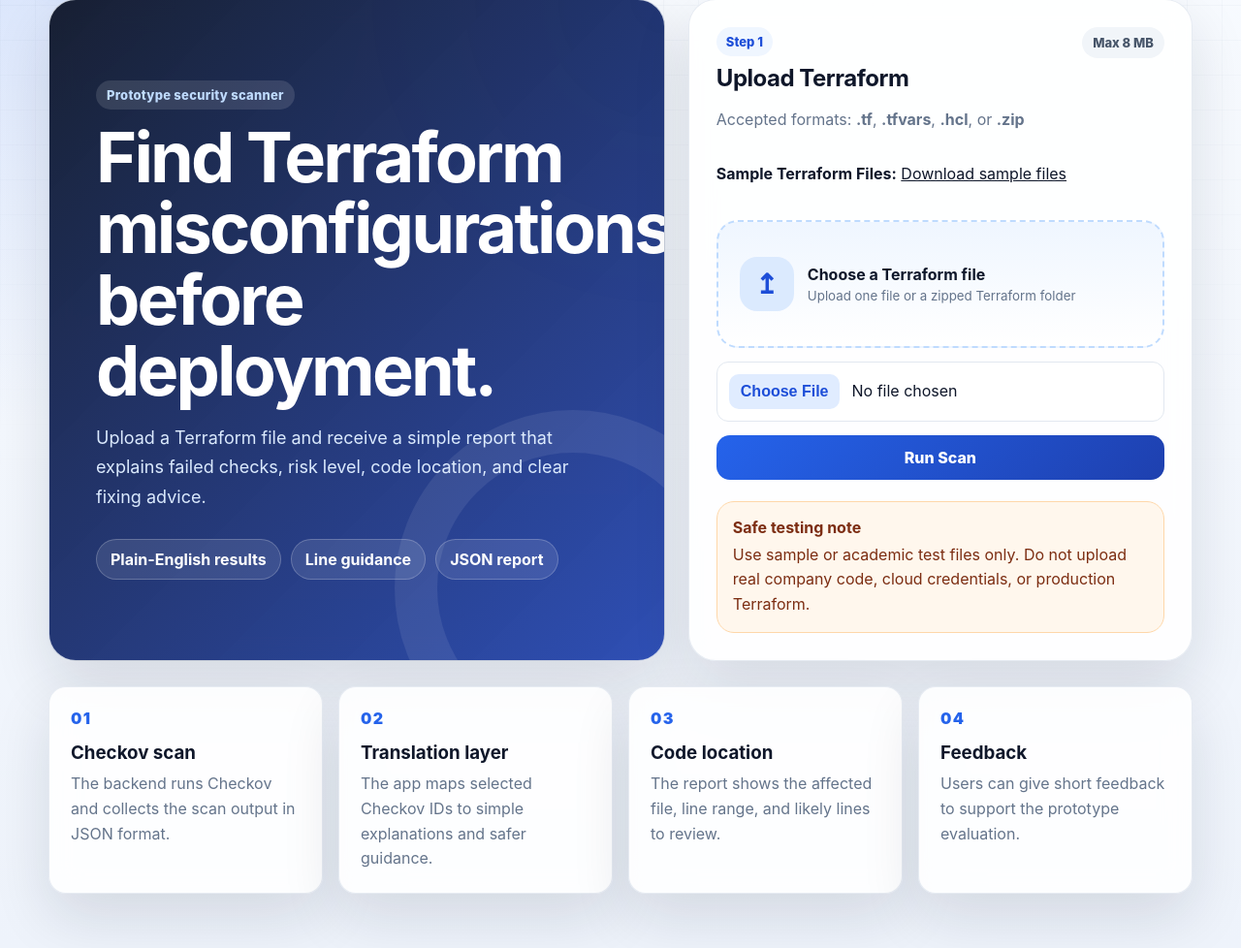
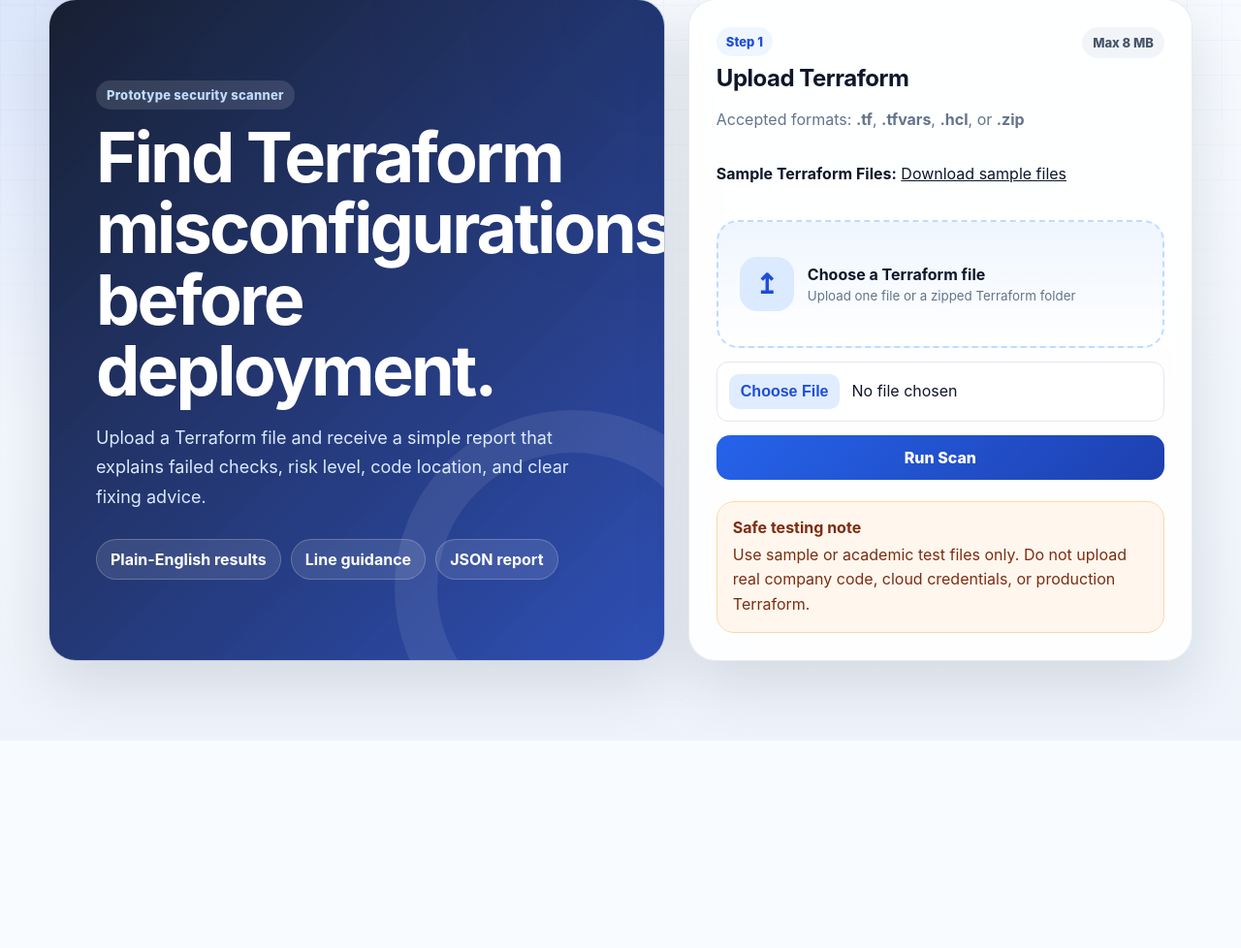
Before and after one commit to krishnaaa0318/dissertation, a Flask app: page /prototype in a window 1280 px wide. Shown: the part 103-1081 px from the top of the page at 97% size. After the commit the page ends 847 px from the top, so only its background shows below. Run offline with Flask 3, Linux system fonts and the light colour scheme; the visitor is signed in with stand-in values (Sample User, id 1).

Commit message:
Remove workflow section from prototype.html
Removed workflow section detailing the scanner process.

```diff
--- a/templates/prototype.html
+++ b/templates/prototype.html
@@ -79,29 +79,6 @@
                 </div>
             </section>
         </section>
-
-        <section class="workflow-grid" aria-label="How the scanner works">
-            <article class="workflow-card">
-                <span class="workflow-number">01</span>
-                <h3>Checkov scan</h3>
-                <p>The backend runs Checkov and collects the scan output in JSON format.</p>
-            </article>
-            <article class="workflow-card">
-                <span class="workflow-number">02</span>
-                <h3>Translation layer</h3>
-                <p>The app maps selected Checkov IDs to simple explanations and safer guidance.</p>
-            </article>
-            <article class="workflow-card">
-                <span class="workflow-number">03</span>
-                <h3>Code location</h3>
-                <p>The report shows the affected file, line range, and likely lines to review.</p>
-            </article>
-            <article class="workflow-card">
-                <span class="workflow-number">04</span>
-                <h3>Feedback</h3>
-                <p>Users can give short feedback to support the prototype evaluation.</p>
-            </article>
-        </section>
     </main>
 </div>
 </body>
```
